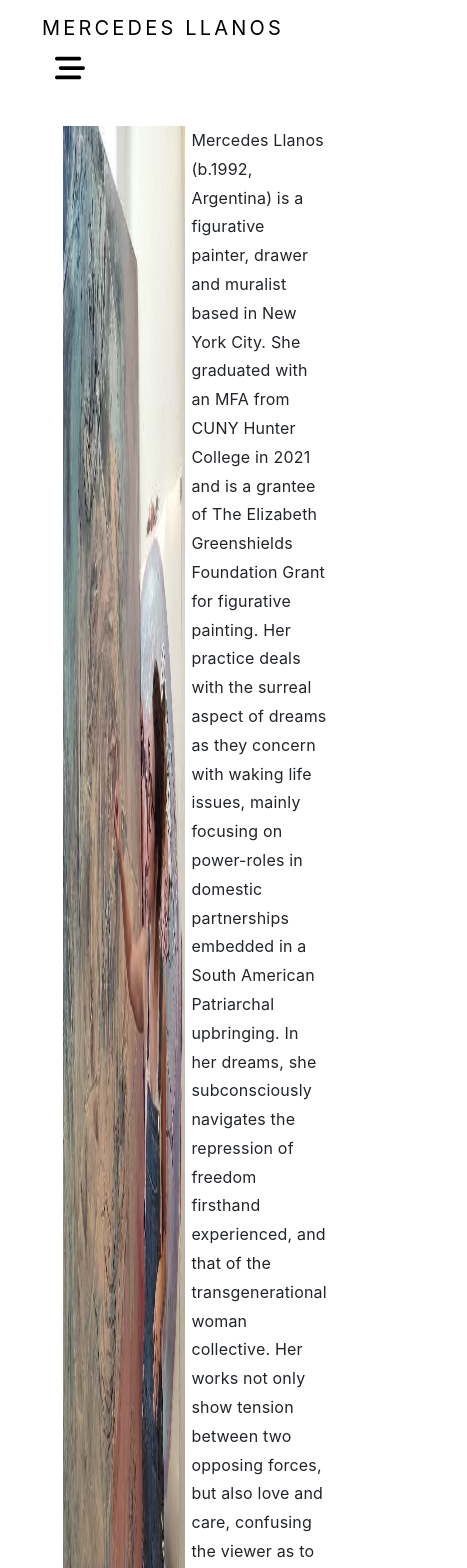
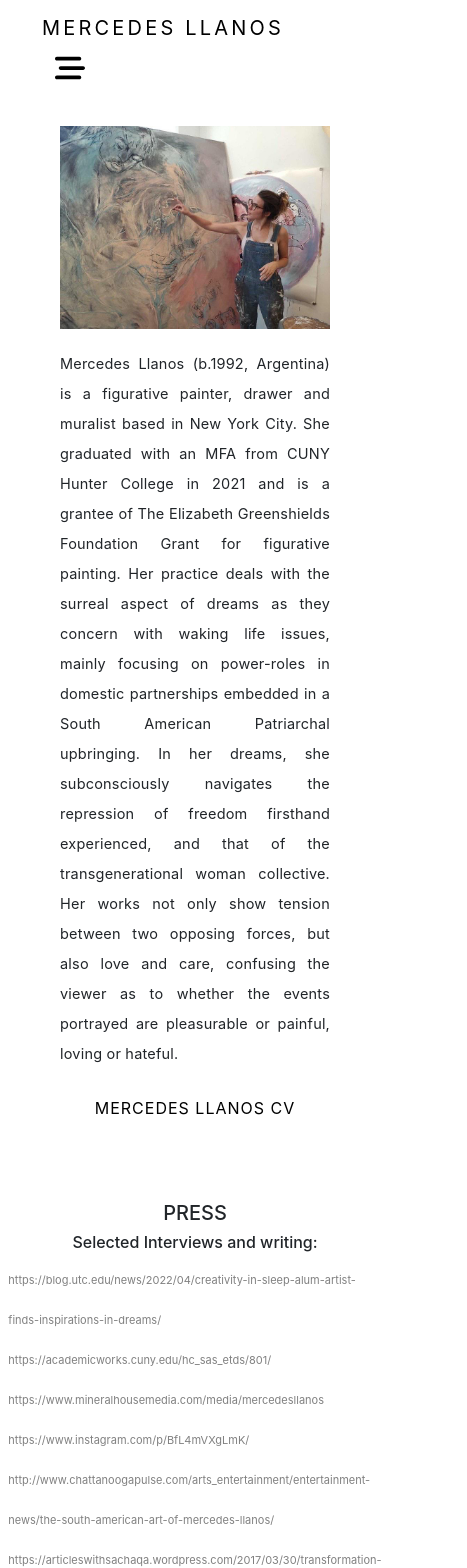
Before and after one commit to zoelanz/MercedesLlanos, a React (Vite) app: page /about in a window 390 px wide. Shown: the top 1568 px of the page, 467 px wide, since content can reach past the window. Built offline with nearby package versions, Linux system fonts and the light colour scheme.

Commit message:
media queries about

```diff
--- a/src/App.jsx
+++ b/src/App.jsx
@@ -6,7 +6,6 @@ import WorkYearContainer from "./components/WorkYearContainer/WorkYearContainer"
 import WorkDetailContainer from "./components/WorkDetailContainer/WorkDetailContainer";
 import About from "./components/About/About";
 import Contact from "./components/Contact/Contact";
-import Footer from "./components/Footer/Footer";
 
 
 import "./App.css";
@@ -32,7 +31,6 @@ function App() {
               element={<Contact />}
             />
         </Routes>
-        <Footer />
       </div>
     </BrowserRouter>
   );
--- a/src/components/About/About.scss
+++ b/src/components/About/About.scss
@@ -1,24 +1,24 @@
-.about{
-    // background-color: chartreuse;
+.about {
     padding: 30px;
     display: flex;
     justify-content: space-around;
     width: 100%;
 
-    .aboutImg{
-        width: 45%;
+    .aboutImg {
+        width: 50%;
+        height: auto;
     }
 
-    .aboutText{
+    .aboutText {
         display: flex;
         flex-direction: column;
         justify-content: space-between;
         align-items: center;
-        width: 50%;
+        width: 45%;
         line-height: 1.8rem;
         letter-spacing: 0.2px;
 
-       a{
+        a {
             background-color: transparent;
             padding: 8px 20px;
             border-radius: 4px;
@@ -29,7 +29,7 @@
             color: black;
 
 
-        &:hover{
+            &:hover {
                 letter-spacing: 2px;
             }
         }
@@ -37,23 +37,94 @@
 
 }
 
-.press{
+.press {
     display: flex;
     flex-direction: column;
     justify-content: center;
     align-content: center;
     align-items: center;
     padding-top: 40px;
+    padding-bottom: 40px;
 
-    .links a{
+    .links a {
         display: flex;
         flex-direction: column;
         color: grey;
         text-decoration: none;
         line-height: 40px;
 
-        &:hover{
+        &:hover {
             color: cadetblue;
         }
     }
 }
+
+@media only screen and (max-width: 1200px) {
+    .about {
+
+        .aboutImg {
+            height: fit-content;
+        }
+        .aboutText{
+            font-size: 15px;
+            line-height: 28px;
+        }
+    }
+}
+
+@media only screen and (max-width: 1100px) {
+    .about {
+
+        .aboutImg {
+            height: fit-content;
+        }
+        .aboutText{
+            font-size: 14px;
+            line-height: 25px;
+        }
+    }
+}
+
+@media only screen and (max-width: 1000px) {
+    .about {
+
+        .aboutImg {
+            height: fit-content;
+        }
+        .aboutText{
+            font-size: 13.5px;
+            line-height: 22px;
+        }
+    }
+
+
+    .press{
+        .links a{
+           font-size: 12px;
+        }
+    }
+}
+
+@media only screen and (max-width: 900px) {
+    .about {
+        flex-direction: column;
+
+        .aboutImg {
+            width: 100%;
+        }
+
+        .aboutText {
+            width: 100%;
+            text-align: justify;
+            padding-top: 20px;
+            font-size: 14.5px;
+            line-height: 30px;
+        }
+    }
+
+    .press{
+        .links a{
+           font-size: 11px;
+        }
+    }
+}
--- a/src/components/Contact/Contact.scss
+++ b/src/components/Contact/Contact.scss
@@ -24,6 +24,7 @@
 
             &:hover {
                 letter-spacing: 2px;
+                color: black;
             }
         }
 
--- a/src/components/Footer/Footer.css
+++ /dev/null
@@ -1 +0,0 @@
-/* No CSS *//*# sourceMappingURL=Footer.css.map */
--- a/src/components/Footer/Footer.jsx
+++ /dev/null
@@ -1,8 +0,0 @@
-
-function Footer() {
-  return (
-    <div>Footer</div>
-  )
-}
-
-export default Footer
--- a/src/components/SliderImg/SliderImg.jsx
+++ b/src/components/SliderImg/SliderImg.jsx
@@ -1,5 +1,7 @@
 import React from 'react'
 import { SplideSlide } from "@splidejs/react-splide";
+import "./SliderImg.scss";
+
 
 
 function SliderImg({img}) {
--- /dev/null
+++ b/src/components/SliderImg/SliderImg.scss
@@ -0,0 +1,46 @@
+.imgCarrousel{
+    height: 32rem;
+    width: auto;
+}
+
+@media only screen and (max-width: 835px){
+    .imgCarrousel{
+        height: 23rem;
+        width: auto;
+    }
+  }
+
+@media only screen and (max-width: 710px){
+    .imgCarrousel{
+        height: 22rem;
+        width: auto;
+    }
+  }
+
+  @media only screen and (max-width: 600px){
+    .imgCarrousel{
+        height: 20rem;
+        width: auto;
+    }
+  }
+
+  @media only screen and (max-width: 570px){
+    .imgCarrousel{
+        height: 18rem;
+        width: auto;
+    }
+  }
+
+  @media only screen and (max-width: 510px){
+    .imgCarrousel{
+        height: 17rem;
+        width: auto;
+    }
+  }
+
+  @media only screen and (max-width: 470px){
+    .imgCarrousel{
+        height: 12rem;
+        width: auto;
+    }
+  }
--- a/src/components/WorkDetail/WorkDetail.jsx
+++ b/src/components/WorkDetail/WorkDetail.jsx
@@ -17,7 +17,9 @@ function WorkDetail({ works }) {
     if(works !== undefined){
       setModule(<Carrousel works={works}/>)
     }else{
-      setModule(<h1>cargando..</h1>)
+      setModule(<div class="progress-loader">
+      <div class="progress"></div>
+  </div>)
     }
   },[works])
 
--- a/src/components/WorkDetail/WorkDetail.scss
+++ b/src/components/WorkDetail/WorkDetail.scss
@@ -1,14 +1,13 @@
 
 .splide__slide{
-    // background-color: crimson;
     display: flex;
     flex-direction: column;
     justify-content: center;
     align-items: center;
     align-content: center;
+    padding-bottom: 50px;
 }
 .splide{
-    // background-color: chartreuse;
     padding: 0;
     margin: 0;
 
@@ -22,11 +21,55 @@
     text-align: center;
 }
 
-.imgCarrousel{
-    height: 32rem;
-    width: auto;
-}
+
 
 .splide__pagination li{
     display: none;
 }
+
+/* From uiverse.io by @mrhyddenn */
+.progress-loader {
+    top: 50%;
+    left: 50%;
+    position: absolute;
+    transform: translate(-50%, -50%);
+  }
+
+  .progress-loader {
+    width: 150px;
+    background: rgba(236, 236, 238, 0.253);
+    height: 3px;
+    border-radius: 7px;
+  }
+
+  .progress {
+    content: '';
+    width: 1px;
+    height: 3px;
+    border-radius: 7px;
+    background: rgb(255, 255, 255);
+    transition: 0.5s;
+    animation: loading1274 2s ease infinite;
+  }
+
+  @keyframes loading1274 {
+    0% {
+      width: 0%;
+    }
+
+    10% {
+      width: 10%;
+    }
+
+    50% {
+      width: 40%;
+    }
+
+    60% {
+      width: 60%;
+    }
+
+    100% {
+      width: 100%;
+    }
+  }
```
Also changed, not shown: src/components/Footer/Footer.scss (deleted), 1 other file (tests, documents, lock files or other folders). Lines whose indentation alone changed are shown as unchanged.
